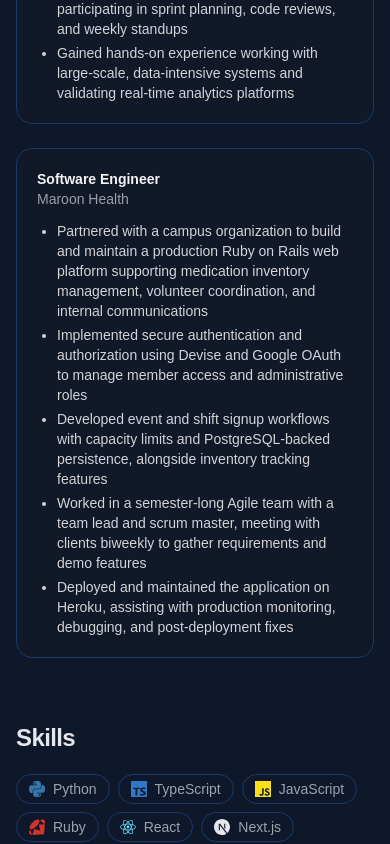
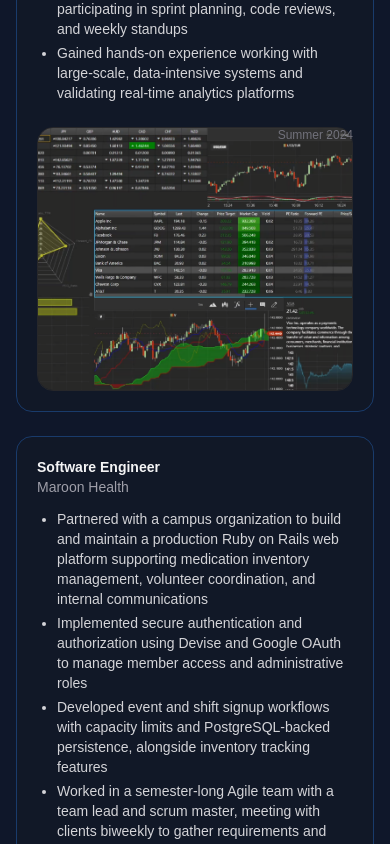
Before and after one commit to Sean-Sayce/seansayce_website, a Next.js app: page / in a window 390 px wide. Shown: the part 7180-8024 px from the top of the page. Built offline with nearby package versions, Linux system fonts and the light colour scheme.

Commit message:
Mobile update
Made images appear on phones.

```diff
--- a/components/ExperienceItem.tsx
+++ b/components/ExperienceItem.tsx
@@ -24,7 +24,7 @@
 
         {/* Right: auto width (matches image), date top-right, image middle-right */}
         {item.image && (
-          <div className="relative hidden sm:flex flex-col items-end">
+          <div className="relative flex flex-col items-end">
             {/* Date: top-right */}
             <p className="absolute right-0 top-0 text-xs text-zinc-500 whitespace-nowrap">
               {item.dates}
```
